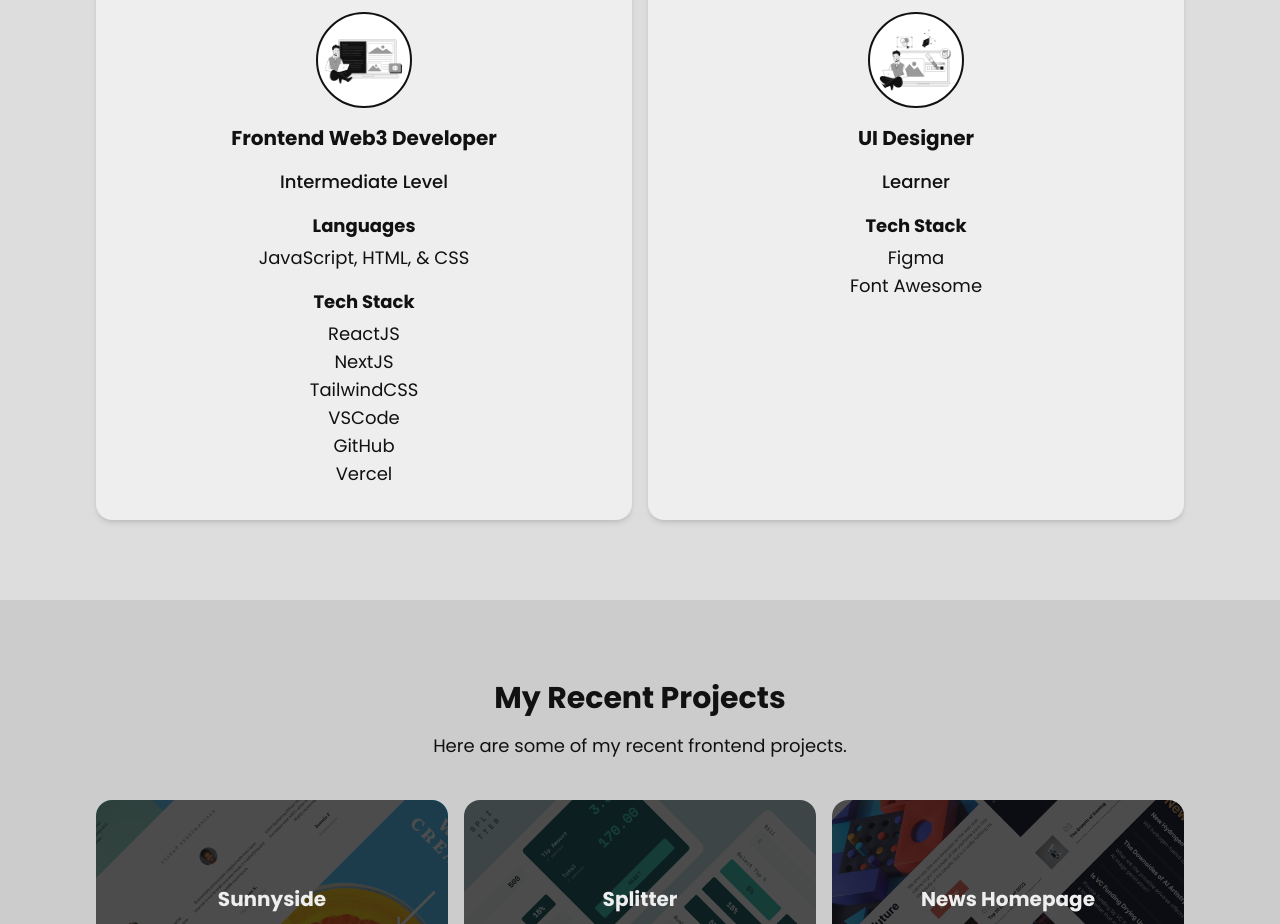
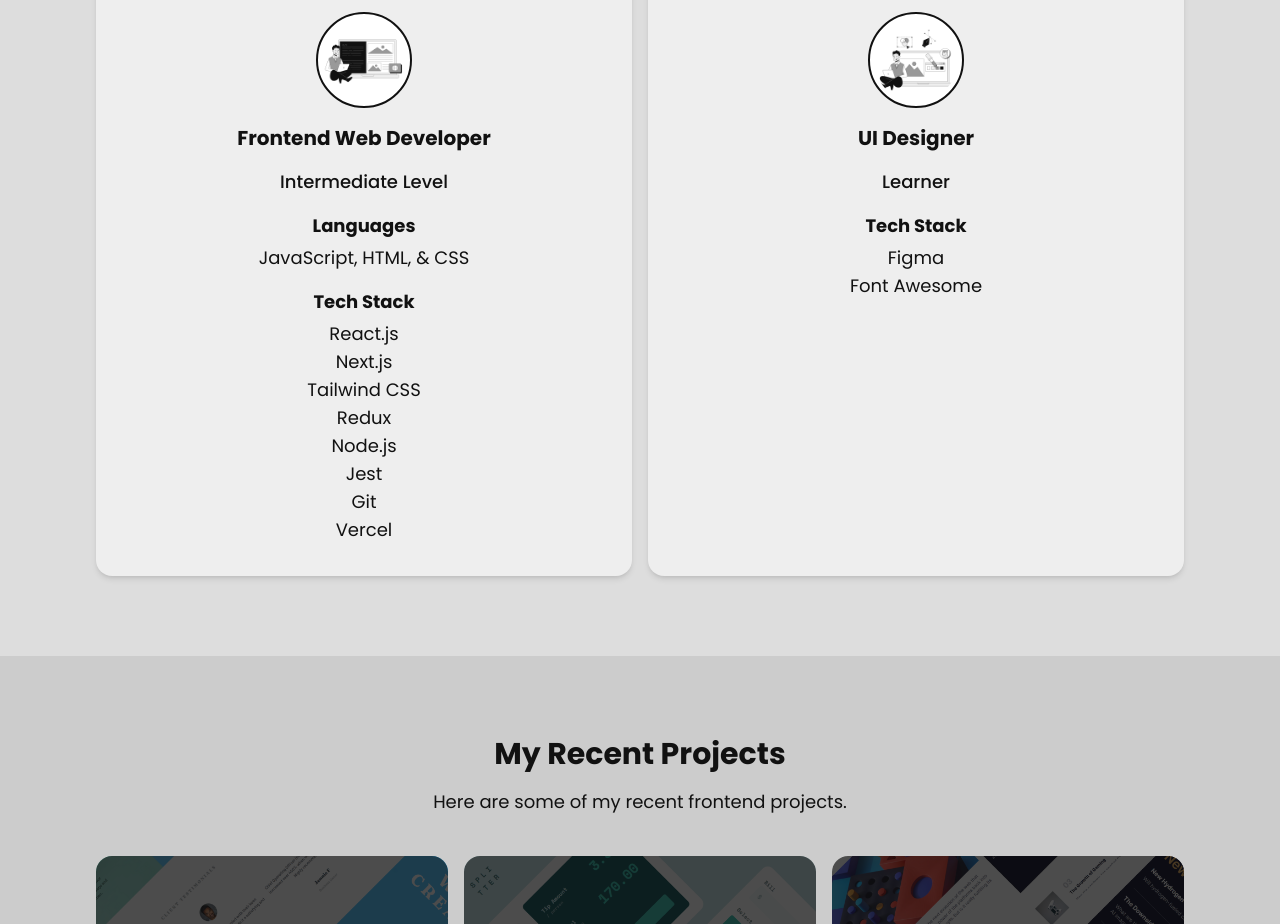
Before and after one commit to pratikbhangire123/pratikbhangire, a Next.js app: page / in a window 1280 px wide. Shown: the part 1080-2004 px from the top of the page. Built offline with nearby package versions, Linux system fonts and the light colour scheme.

Commit message:
Updated aboutSection.jsx

```diff
--- a/components/aboutSection.jsx
+++ b/components/aboutSection.jsx
@@ -20,13 +20,14 @@ export default function About() {
       <div className="grid grid-cols-1 md:grid-cols-2 mt-20 gap-4">
         <SkillCard
           src={FronendDeveloper}
-          skill="Frontend Web3 Developer"
+          skill="Frontend Web Developer"
           experience="Intermediate Level"
           languages="JavaScript, HTML, & CSS"
           techstack={
             <>
-              ReactJS <br /> NextJS <br /> TailwindCSS <br />
-              VSCode <br /> GitHub <br /> Vercel
+              React.js <br /> Next.js <br /> Tailwind CSS <br /> Redux <br />{" "}
+              Node.js <br /> Jest <br />
+              Git <br /> Vercel
             </>
           }
         />
```
